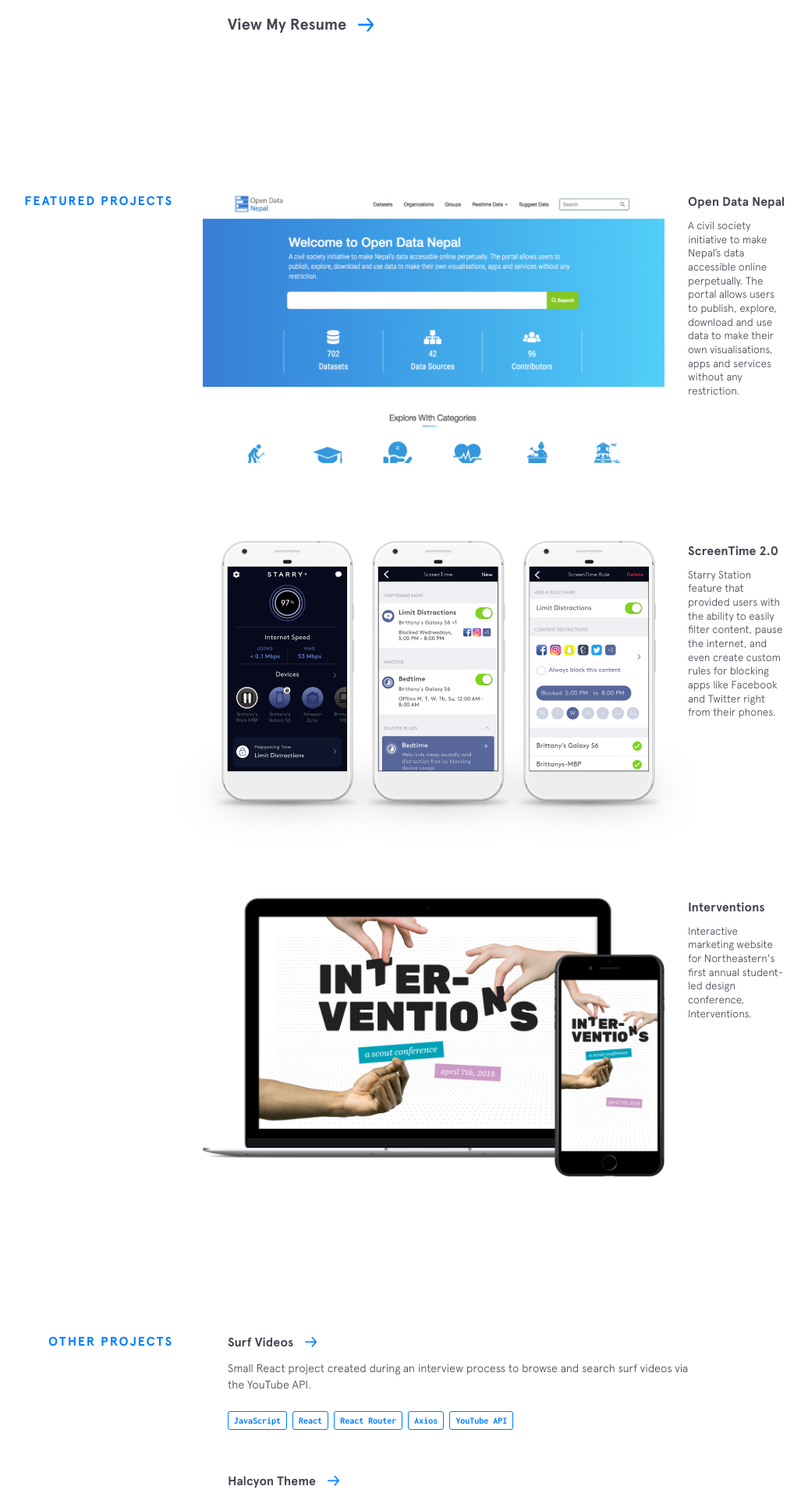
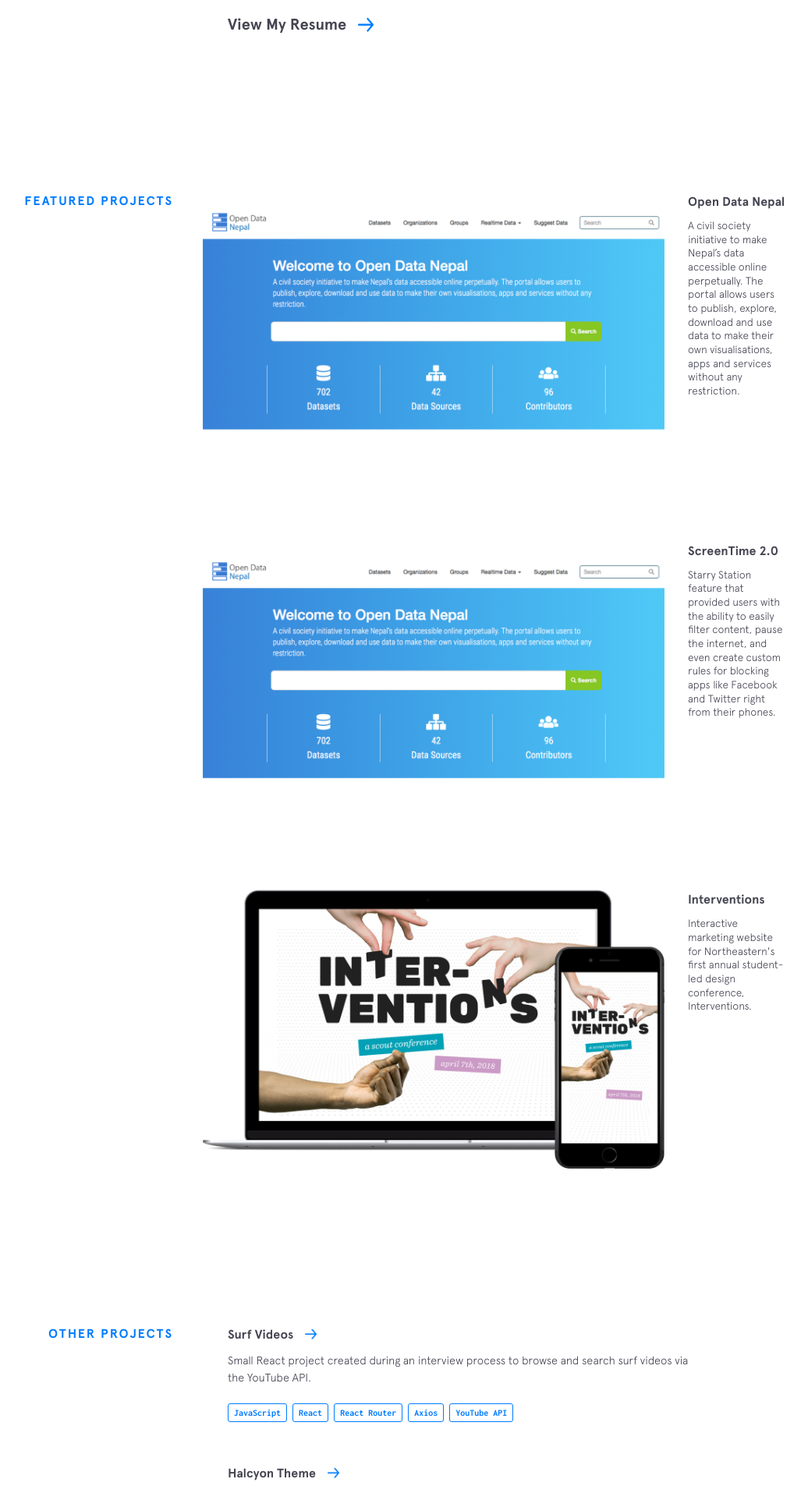
Before and after one commit to nikeshbalami/nikeshbalami.github.io, a Jekyll site: the page built from index.html, in a window 1280 px wide. Shown: the part 2186-4101 px from the top of the page at 78% size, without its empty margins (158-1194 px from the left). Built offline with Jekyll 4.4.1, drawn with Linux system fonts in a browser that asks for light colours; nearby versions of some CDN libraries.

Commit message:
featured project update

```diff
--- a/_includes/featured-projects.html
+++ b/_includes/featured-projects.html
@@ -15,18 +15,10 @@
       </figcaption>
     </div>
 
-    <div class="project screentime">
-      <figure class="project__pic phones">
-        <a href="https://play.google.com/store/apps/details?id=com.starry.management" target="_blank">
-          <div class="phone">
-            <img src="{{site.baseurl}}/img/featured/screentime/screentime1.png" alt="">
-          </div>
-          <div class="phone">
-            <img src="{{site.baseurl}}/img/featured/screentime/screentime3.png" alt="">
-          </div>
-          <div class="phone">
-            <img src="{{site.baseurl}}/img/featured/screentime/screentime4.png" alt="">
-          </div>
+    <div class="project blistabloc">
+      <figure class="project__pic">
+        <a href="http://opendatanepal.com" target="_blank">
+          <img src="{{site.baseurl}}/img/featured/opendatanepal/opendatanepal.png" alt="">
         </a>
       </figure>
       <figcaption class="project__caption">
```
Also changed, not shown: img/featured/blistabloc/blistabloc.png (deleted), img/featured/opendatanepal/opendatanepal.png.
